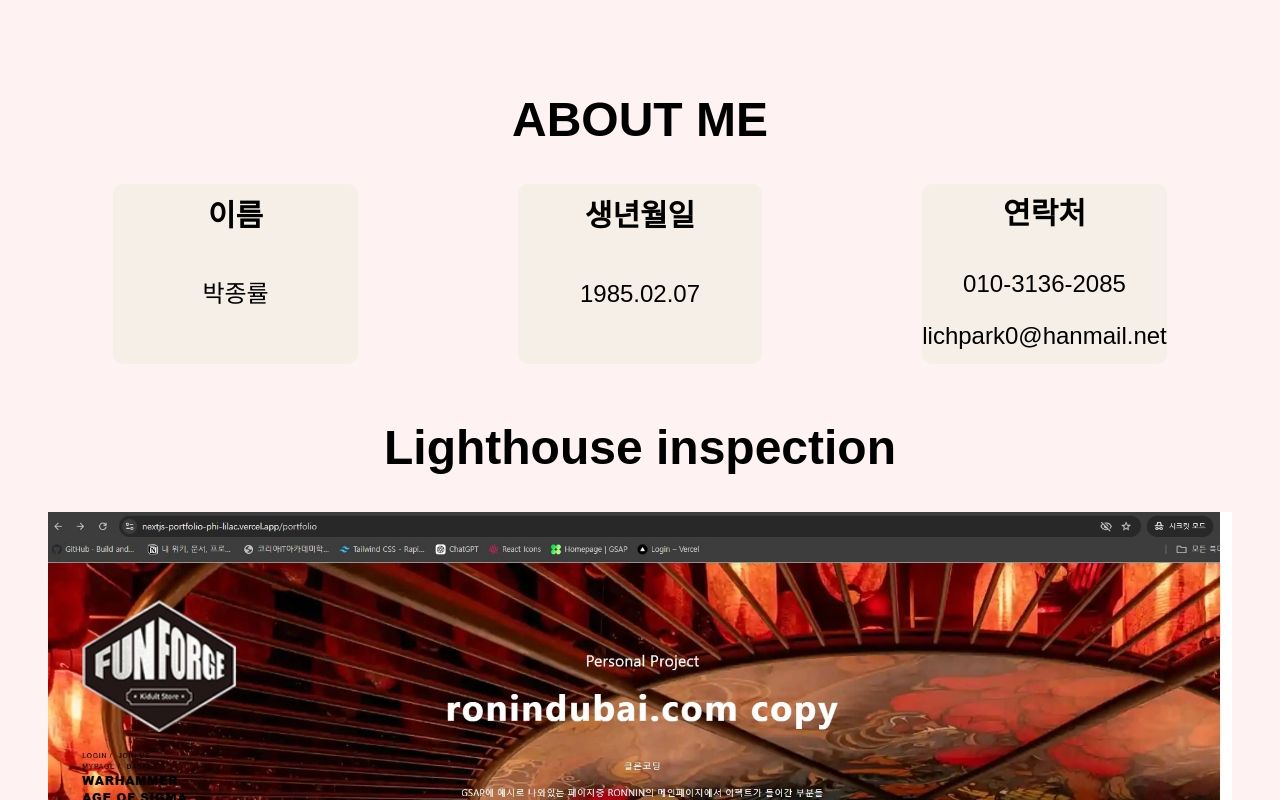
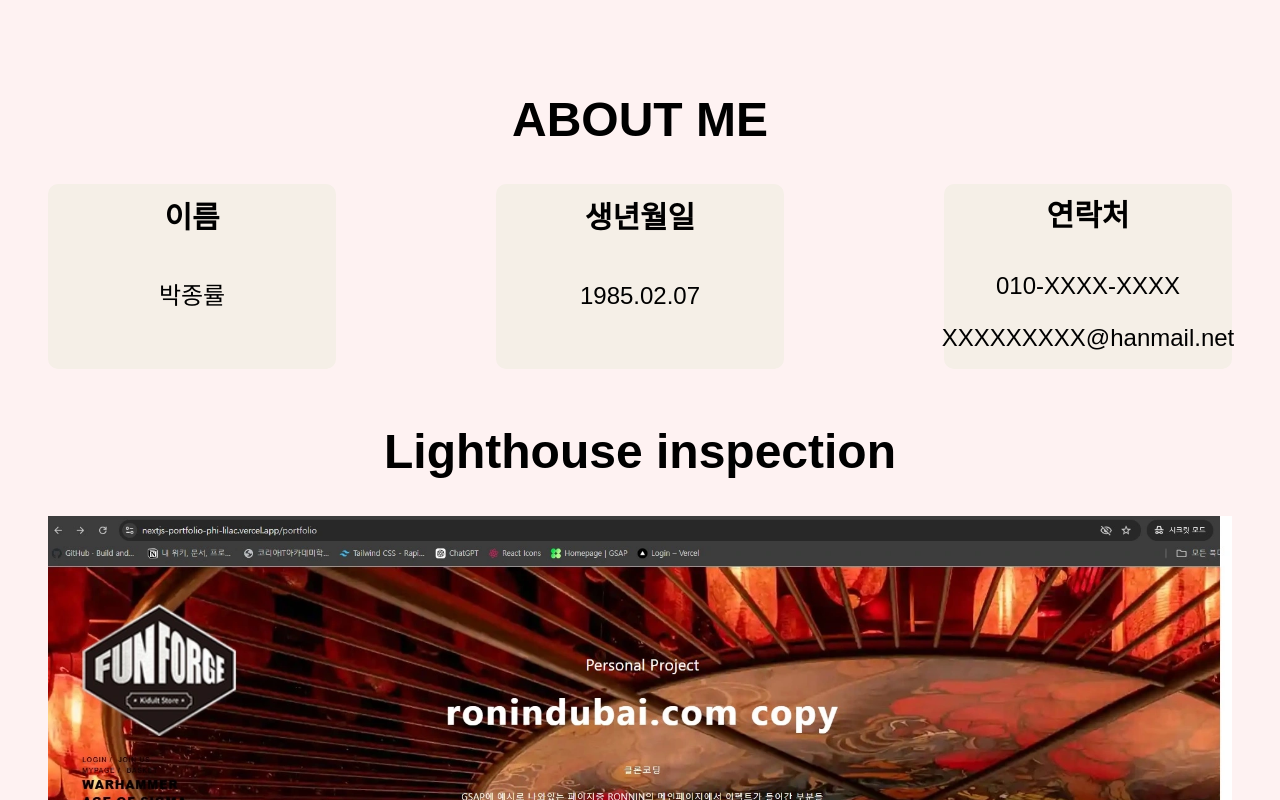
Before and after one commit to lichpark/nextjs_portfolio, a Next.js app: page /contact in a window 1280 px wide. Shown: the top 800 px of the page. Built offline with nearby package versions, Linux system fonts and the light colour scheme; what @radix-ui/themes would draw is missing.

Commit message:
call and email masking

```diff
--- a/app/contact/page.jsx
+++ b/app/contact/page.jsx
@@ -29,7 +29,7 @@ const Page = () => {
     },
     {
       keyText: "연락처",
-      valText: ["010-3136-2085", "lichpark0@hanmail.net"],
+      valText: ["010-XXXX-XXXX", "XXXXXXXXX@hanmail.net"],
       keyClassNm:
         "text-3xl font-bold pb-4 border-b-2 flex items-center justify-center w-fit",
       valClassNm: "text-2xl flex items-center justify-center pt-5 w-fit",
```
